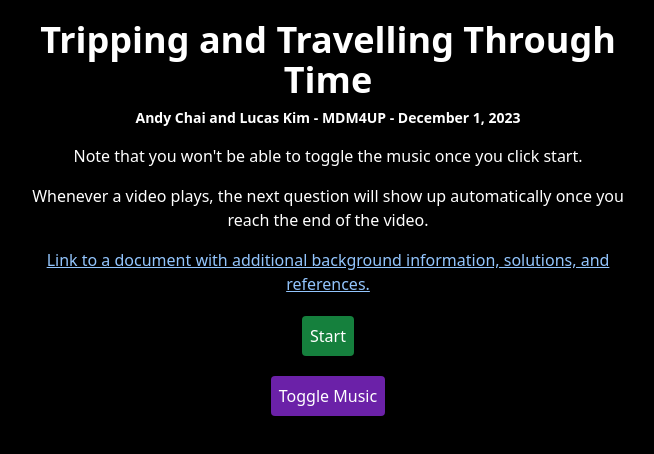
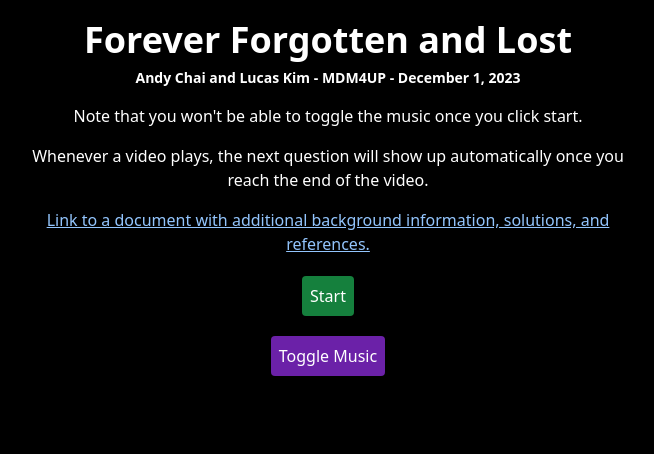
Before and after one commit to Raptors65/counting-project, a Next.js app: page / in a window 1280 px wide. Shown: the top 454 px of the page, without its empty margins (312-966 px from the left). Built offline with nearby package versions, Linux system fonts and the light colour scheme.

Commit message:
Update title

```diff
--- a/app/page.tsx
+++ b/app/page.tsx
@@ -3,7 +3,7 @@ import Link from "next/link";
 export default function Home() {
   return (
     <main className="text-center p-5 mx-auto max-w-2xl">
-      <h1 className="text-4xl font-bold">Tripping and Travelling Through Time</h1>
+      <h1 className="text-4xl font-bold">Forever Forgotten and Lost</h1>
       <div className="text-sm mt-2 font-bold">Andy Chai and Lucas Kim - MDM4UP - December 1, 2023</div>
       <p className="my-4">Note that you won&apos;t be able to toggle the music once you click start.</p>
       <p className="my-4">Whenever a video plays, the next question will show up automatically once you reach the end of the video.</p>
```
